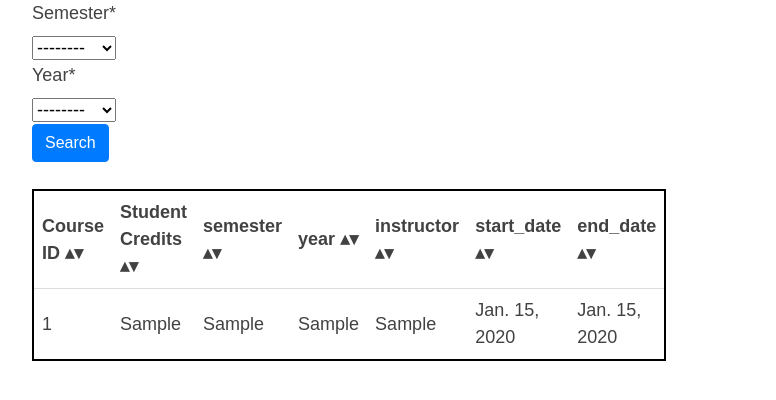
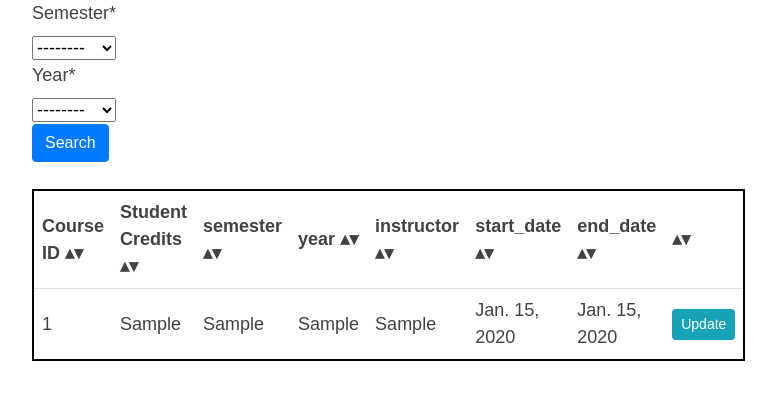
Before and after one commit to zt1020/FullStackFinal, a Django app: page /display_internshipassignment/ in a window 1280 px wide; the page is wider, and only the part inside the window is pictured. Shown: the part 154-554 px from the top of that part, without its empty margins (68-844 px from the left). Run offline with Django 3.2, Linux system fonts and the light colour scheme; a user stored in the database is signed in; tables that the repository leaves empty hold one stand-in row (values such as "Sample post"); some libraries are stand-ins or nearby versions.

Commit message:
added view for update

```diff
--- a/templates/display_internshipassignment.html
+++ b/templates/display_internshipassignment.html
@@ -21,6 +21,7 @@
 <th>instructor</th>
 <th>start_date</th>
 <th>end_date</th>
+<th></th>
 </tr>
 </thead>
 
@@ -37,6 +38,7 @@
 <td>{{internshipassignment_item.instructor}}</td>
 <td>{{internshipassignment_item.start_date}}</td>
 <td>{{internshipassignment_item.end_date}}</td>
+<td><a class="btn btn-sm btn-info" href="{% url 'update_internshipAssignment' internshipassignment_item.pk %}">Update</a></td>
 </tr>
 
 {% endfor %}
```
